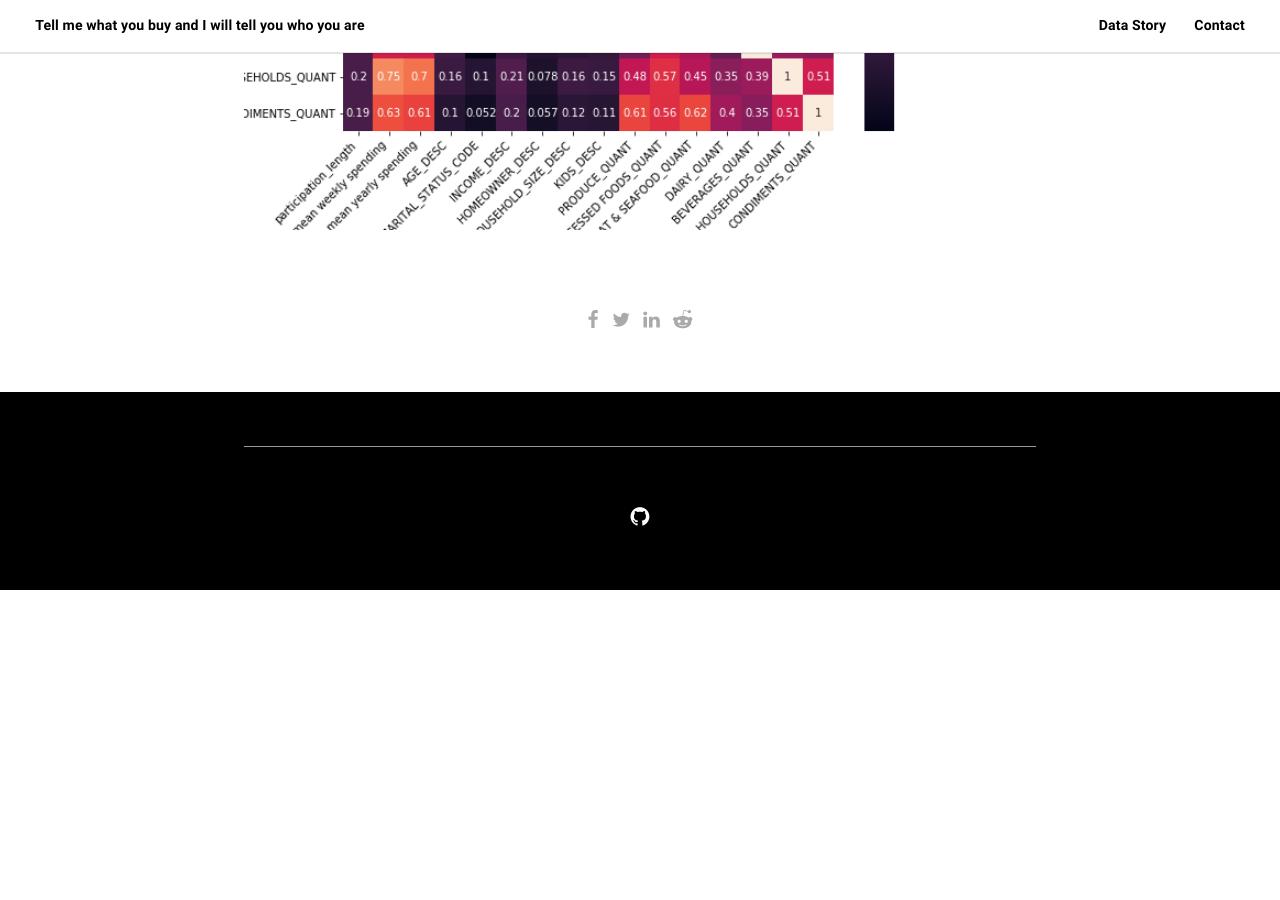
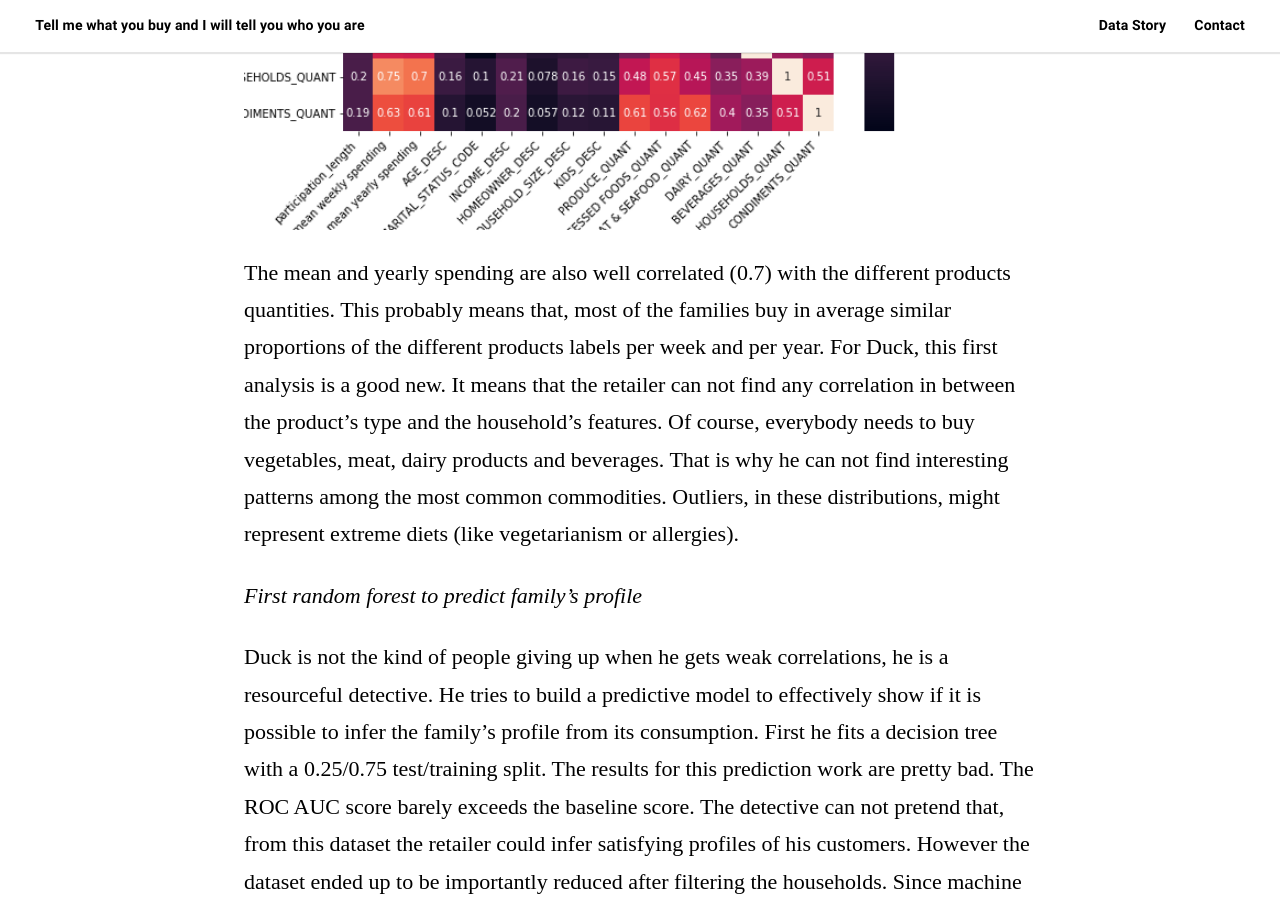
Before and after one commit to marvande/website_ada_bubble582, a Jekyll site: the page built from _posts/2019-12-13-data_story.md, in a window 1280 px wide and 900 px high, scrolled down 5967 px. Built offline with Jekyll 4.4.1, drawn with Linux system fonts in a browser that asks for light colours; some web fonts are replaced; before the commit the page ends 6557 px from its top, so only the background shows below that; some of the changed text lies outside the part shown.

Commit message:
keep writing

```diff
--- a/_posts/2019-12-13-data_story.md
+++ b/_posts/2019-12-13-data_story.md
@@ -92,3 +92,10 @@ Indeed in the matrix the scores for household size correlated to the marital sta
     alt="Markdown Monster icon" width = "3200" height = "1600" />
 </div>
 </body>
+
+The mean and yearly spending are also well correlated (0.7) with the different products quantities. This probably means that, most of the families buy in average similar proportions of the different products labels per week and per year.
+For Duck, this first analysis is a good new. It means that the retailer can not find any correlation in between the product's type and the household's features. Of course, everybody needs to buy vegetables, meat, dairy products and beverages. That is why he can not find interesting patterns among the most common commodities. Outliers, in these distributions, might represent extreme diets (like vegetarianism or allergies).
+
+*First random forest to predict family's profile*
+
+Duck is not the kind of people giving up when he gets weak correlations, he is a resourceful detective. He tries to build a predictive model to effectively show if it is possible to infer the family’s profile from its consumption. First he fits a decision tree with a 0.25/0.75 test/training split. The results for this prediction work are pretty bad. The ROC AUC score barely exceeds the baseline score. The detective can not pretend that, from this dataset the retailer could infer satisfying profiles of his customers. However the dataset ended up to be importantly reduced after filtering the households. Since machine learning models are rapidly limited by the amount of data, Duck is not surprised to see his predictions failing. Detective Duck has not said his last word...
```
